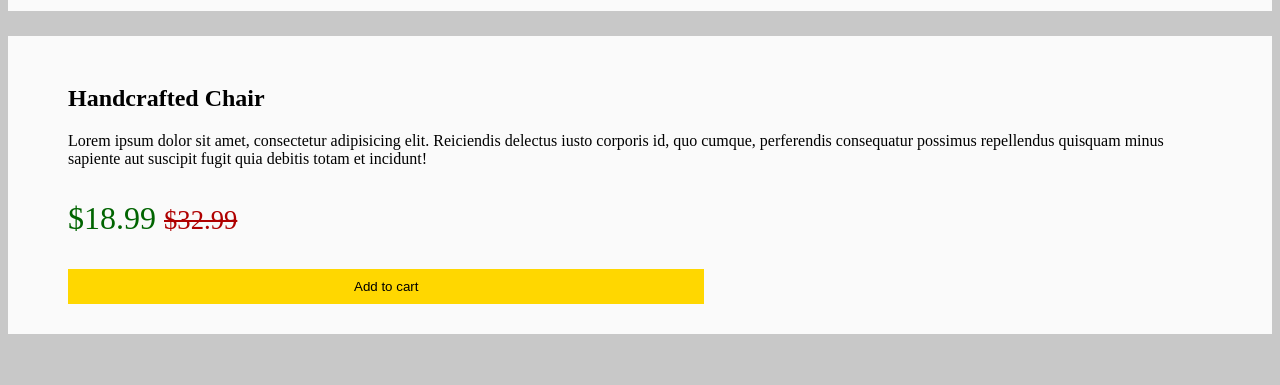
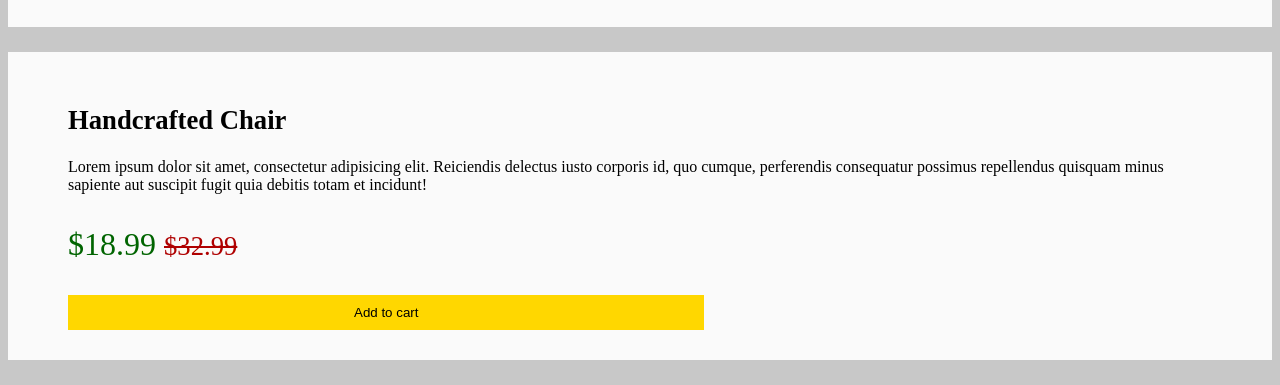
Before and after one commit to arturo-lemos/furniture-emporium, a plain HTML site: page index.html in a window 1280 px wide. Shown: the part 726-1111 px from the top of the page. Before the commit the page ends 1085 px from the top, so only its background shows below. Drawn offline with Linux system fonts and the light colour scheme.

Commit message:
third commit changed font size for Ergonomic Couch, Frozen Table, and Handcrafted Chair

```diff
--- a/index.css
+++ b/index.css
@@ -3,6 +3,9 @@ body {
 }
 article {
   padding: 30px 60px 30px 60px;
+}
+h2 {
+  font-size: 20pt;
 }
 #couch {
   background-color: #fafafa;
```
